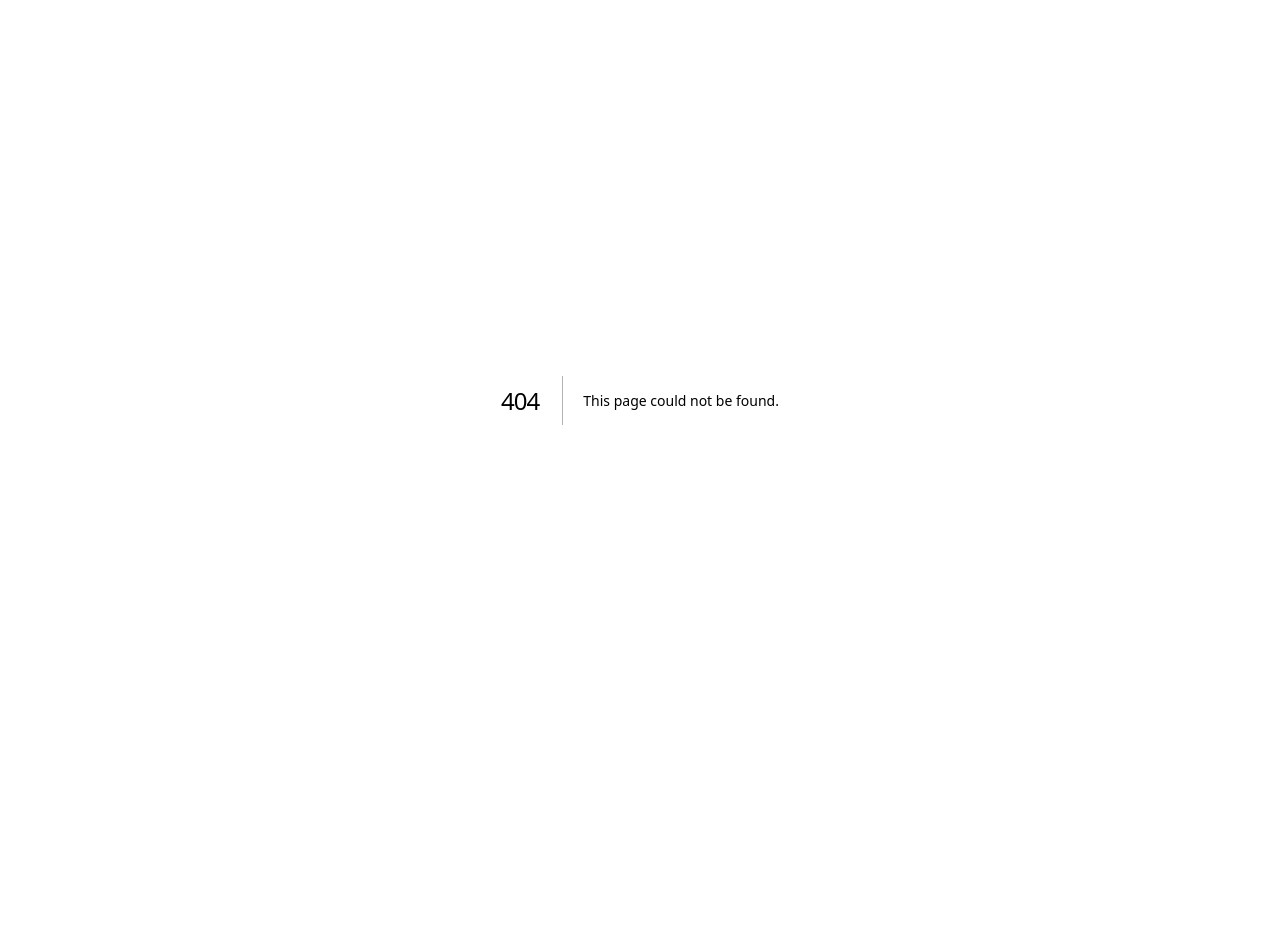
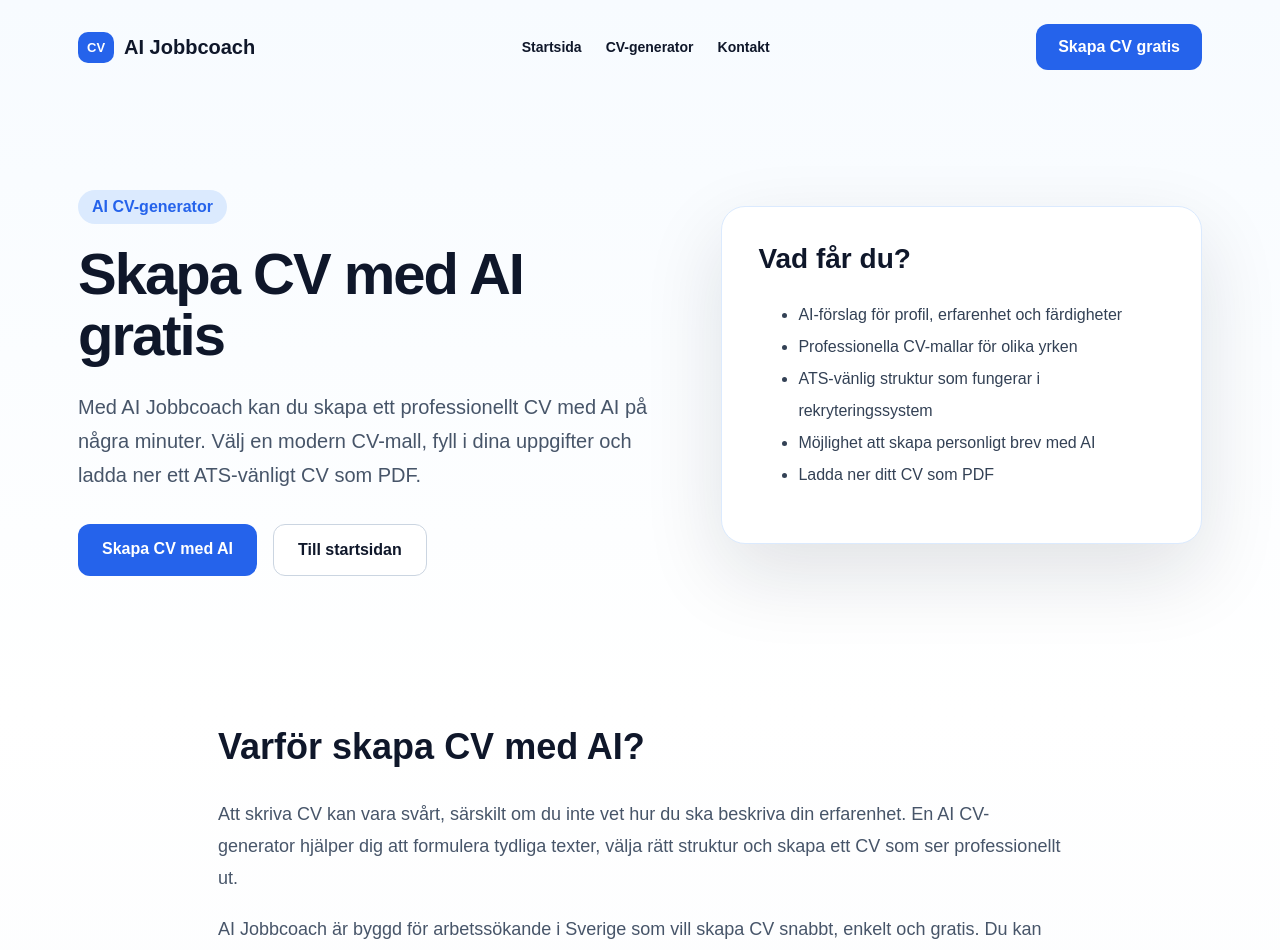
Before and after one commit to sakhi0093rahimi-cmd/ai-jobbcoach, a Next.js app in the folder ai-jobbcoach/ai-jobbcoach/: page /cv-med-ai in a window 1280 px wide. Before the commit this address had no page. Shown: the top 950 px of the page. Before the commit the page ends 800 px from the top, so only its background shows below. Built offline with nearby package versions, Linux system fonts and the light colour scheme.

Commit message:
Add CV med AI SEO page

```diff
--- /dev/null
+++ b/ai-jobbcoach/ai-jobbcoach/app/cv-med-ai/page.tsx
@@ -0,0 +1,277 @@
+export const metadata = {
+  title: "Skapa CV med AI gratis – AI CV-generator | AI Jobbcoach",
+  description:
+    "Skapa CV med AI gratis på några minuter. Använd AI Jobbcoach för att skriva ett professionellt, ATS-vänligt CV med moderna CV-mallar.",
+};
+
+export default function CvMedAiPage() {
+  return (
+    <main style={page}>
+      <nav style={nav}>
+        <a href="/" style={logo}>
+          <span style={logoIcon}>CV</span>
+          AI Jobbcoach
+        </a>
+
+        <div style={navLinks}>
+          <a href="/" style={navLink}>Startsida</a>
+          <a href="/cv-generator" style={navLink}>CV-generator</a>
+          <a href="/kontakt" style={navLink}>Kontakt</a>
+        </div>
+
+        <a href="/cv-generator" style={topCta}>Skapa CV gratis</a>
+      </nav>
+
+      <section style={hero}>
+        <div>
+          <p style={badge}>AI CV-generator</p>
+          <h1 style={title}>Skapa CV med AI gratis</h1>
+          <p style={subtitle}>
+            Med AI Jobbcoach kan du skapa ett professionellt CV med AI på några
+            minuter. Välj en modern CV-mall, fyll i dina uppgifter och ladda ner
+            ett ATS-vänligt CV som PDF.
+          </p>
+
+          <div style={buttons}>
+            <a href="/cv-generator" style={primaryButton}>Skapa CV med AI</a>
+            <a href="/" style={secondaryButton}>Till startsidan</a>
+          </div>
+        </div>
+
+        <div style={card}>
+          <h2 style={cardTitle}>Vad får du?</h2>
+          <ul style={list}>
+            <li>AI-förslag för profil, erfarenhet och färdigheter</li>
+            <li>Professionella CV-mallar för olika yrken</li>
+            <li>ATS-vänlig struktur som fungerar i rekryteringssystem</li>
+            <li>Möjlighet att skapa personligt brev med AI</li>
+            <li>Ladda ner ditt CV som PDF</li>
+          </ul>
+        </div>
+      </section>
+
+      <section style={section}>
+        <h2 style={sectionTitle}>Varför skapa CV med AI?</h2>
+        <p style={paragraph}>
+          Att skriva CV kan vara svårt, särskilt om du inte vet hur du ska
+          beskriva din erfarenhet. En AI CV-generator hjälper dig att formulera
+          tydliga texter, välja rätt struktur och skapa ett CV som ser
+          professionellt ut.
+        </p>
+        <p style={paragraph}>
+          AI Jobbcoach är byggd för arbetssökande i Sverige som vill skapa CV
+          snabbt, enkelt och gratis. Du kan börja direkt utan krångliga steg.
+        </p>
+      </section>
+
+      <section style={gridSection}>
+        <div style={infoBox}>
+          <h3>CV-mallar</h3>
+          <p>
+            Välj bland moderna mallar som passar olika branscher och karriärnivåer.
+          </p>
+        </div>
+
+        <div style={infoBox}>
+          <h3>ATS-vänligt CV</h3>
+          <p>
+            Skapa ett tydligt CV som är lätt att läsa för både arbetsgivare och system.
+          </p>
+        </div>
+
+        <div style={infoBox}>
+          <h3>Personligt brev med AI</h3>
+          <p>
+            Använd AI för att skapa ett personligt brev som matchar jobbet du söker.
+          </p>
+        </div>
+      </section>
+
+      <section style={bottomCta}>
+        <h2>Redo att skapa ditt CV?</h2>
+        <p>Kom igång med AI Jobbcoach och skapa ditt CV gratis.</p>
+        <a href="/cv-generator" style={primaryButton}>Skapa CV gratis</a>
+      </section>
+    </main>
+  );
+}
+
+const page: React.CSSProperties = {
+  minHeight: "100vh",
+  background: "linear-gradient(180deg, #f7fbff 0%, #ffffff 45%, #f8fafc 100%)",
+  color: "#0f172a",
+  fontFamily: "Arial, sans-serif",
+};
+
+const nav: React.CSSProperties = {
+  maxWidth: "1180px",
+  margin: "0 auto",
+  padding: "24px 28px",
+  display: "flex",
+  justifyContent: "space-between",
+  alignItems: "center",
+  gap: "24px",
+};
+
+const logo: React.CSSProperties = {
+  display: "flex",
+  alignItems: "center",
+  gap: "10px",
+  fontWeight: 900,
+  color: "#0f172a",
+  textDecoration: "none",
+  fontSize: "20px",
+};
+
+const logoIcon: React.CSSProperties = {
+  background: "#2563eb",
+  color: "white",
+  borderRadius: "10px",
+  padding: "8px 9px",
+  fontSize: "13px",
+};
+
+const navLinks: React.CSSProperties = {
+  display: "flex",
+  gap: "24px",
+  fontSize: "14px",
+  fontWeight: 700,
+};
+
+const navLink: React.CSSProperties = {
+  color: "#0f172a",
+  textDecoration: "none",
+};
+
+const topCta: React.CSSProperties = {
+  background: "#2563eb",
+  color: "white",
+  padding: "14px 22px",
+  borderRadius: "12px",
+  textDecoration: "none",
+  fontWeight: 900,
+};
+
+const hero: React.CSSProperties = {
+  maxWidth: "1180px",
+  margin: "0 auto",
+  padding: "80px 28px",
+  display: "grid",
+  gridTemplateColumns: "1.1fr 0.9fr",
+  gap: "56px",
+  alignItems: "center",
+};
+
+const badge: React.CSSProperties = {
+  display: "inline-block",
+  background: "#dbeafe",
+  color: "#2563eb",
+  padding: "8px 14px",
+  borderRadius: "999px",
+  fontWeight: 900,
+  marginBottom: "20px",
+};
+
+const title: React.CSSProperties = {
+  fontSize: "58px",
+  lineHeight: 1.05,
+  margin: 0,
+  fontWeight: 900,
+  letterSpacing: "-2px",
+};
+
+const subtitle: React.CSSProperties = {
+  fontSize: "20px",
+  lineHeight: 1.7,
+  color: "#475569",
+  marginTop: "24px",
+};
+
+const buttons: React.CSSProperties = {
+  display: "flex",
+  gap: "16px",
+  flexWrap: "wrap",
+  marginTop: "32px",
+};
+
+const primaryButton: React.CSSProperties = {
+  display: "inline-block",
+  background: "#2563eb",
+  color: "white",
+  padding: "16px 24px",
+  borderRadius: "12px",
+  textDecoration: "none",
+  fontWeight: 900,
+};
+
+const secondaryButton: React.CSSProperties = {
+  display: "inline-block",
+  background: "white",
+  color: "#0f172a",
+  padding: "16px 24px",
+  borderRadius: "12px",
+  textDecoration: "none",
+  fontWeight: 900,
+  border: "1px solid #cbd5e1",
+};
+
+const card: React.CSSProperties = {
+  background: "white",
+  border: "1px solid #dbeafe",
+  borderRadius: "24px",
+  padding: "36px",
+  boxShadow: "0 30px 80px rgba(15, 23, 42, 0.12)",
+};
+
+const cardTitle: React.CSSProperties = {
+  fontSize: "28px",
+  marginTop: 0,
+};
+
+const list: React.CSSProperties = {
+  lineHeight: 2,
+  color: "#334155",
+  fontSize: "16px",
+};
+
+const section: React.CSSProperties = {
+  maxWidth: "900px",
+  margin: "0 auto",
+  padding: "40px 28px",
+};
+
+const sectionTitle: React.CSSProperties = {
+  fontSize: "36px",
+  fontWeight: 900,
+};
+
+const paragraph: React.CSSProperties = {
+  fontSize: "18px",
+  lineHeight: 1.8,
+  color: "#475569",
+};
+
+const gridSection: React.CSSProperties = {
+  maxWidth: "1180px",
+  margin: "0 auto",
+  padding: "40px 28px",
+  display: "grid",
+  gridTemplateColumns: "repeat(3, 1fr)",
+  gap: "24px",
+};
+
+const infoBox: React.CSSProperties = {
+  background: "white",
+  border: "1px solid #dbeafe",
+  borderRadius: "20px",
+  padding: "28px",
+};
+
+const bottomCta: React.CSSProperties = {
+  maxWidth: "1180px",
+  margin: "60px auto",
+  padding: "42px",
+  borderRadius: "24px",
+  background: "linear-gradient(135deg, #0f2742, #2563eb)",
+  color: "white",
+};
```
